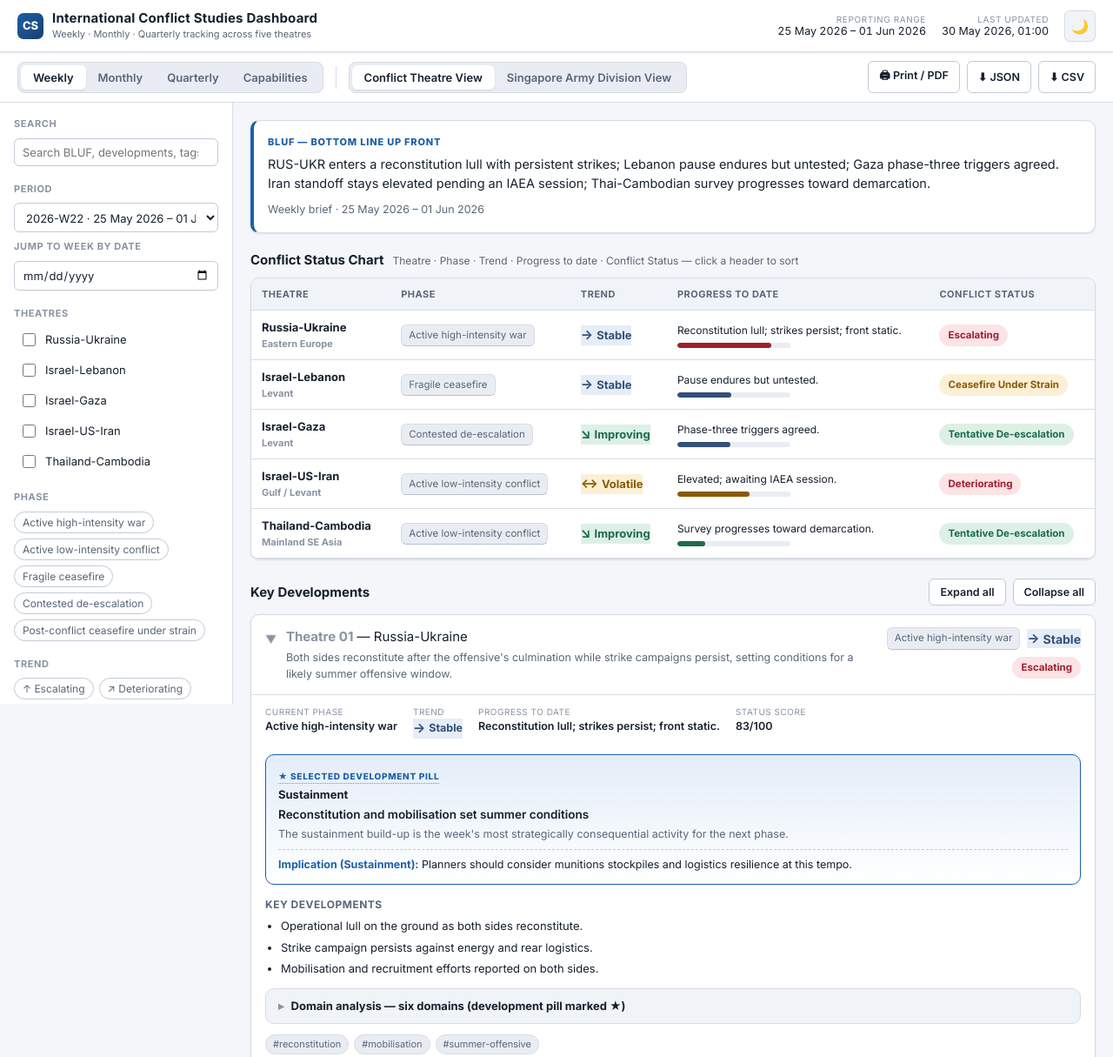
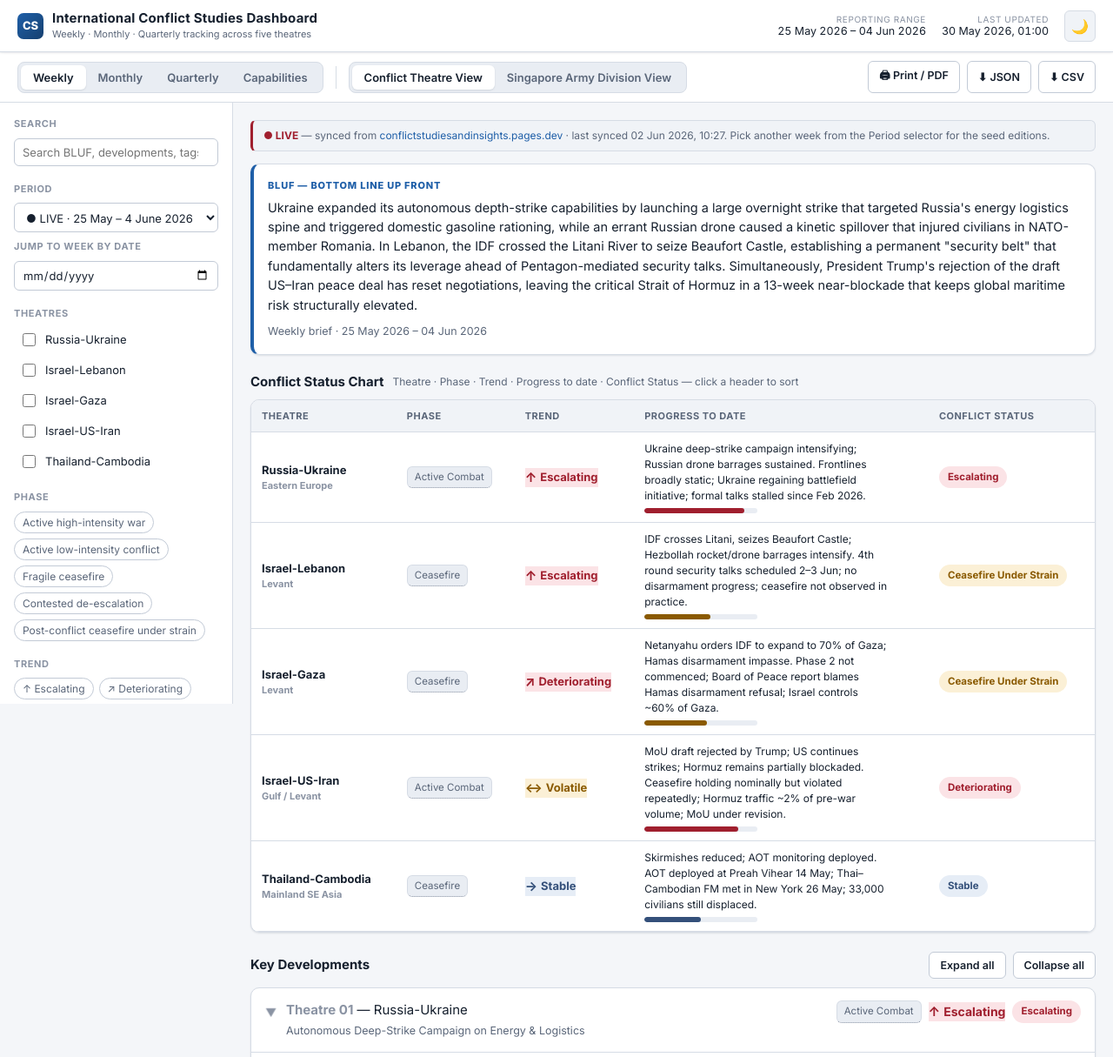
Before and after one commit to chewhaha95/ConflictStudiesDashboard, a website: page conflict-dashboard.html in a window 1280 px wide. Shown: the top 1215 px of the page at 87% size. Drawn offline with nearby package versions, Linux system fonts and the light colour scheme.

Commit message:
Weekly tab: auto-sync 'LIVE' edition from the brief site
- scripts/sync-weekly.js fetches conflictstudiesandinsights.pages.dev and parses
  it (BLUF, status table, theatre cards, watch areas) into the dashboard weekly
  schema -> weekly-live.json (defensive: won't overwrite on a bad parse)
- .github/workflows/sync-weekly.yml runs daily + on demand: sync, commit, deploy
- app.js loads weekly-live.json (if valid) as the default '● LIVE' weekly edition
  with a source/last-synced banner; falls back to seed data if absent
- weekly-live.json seeded from the current edition (25 May – 4 June 2026)
- smoke test: fallback path, schema contract, and synthetic live-edition injection

```diff
--- a/app.js
+++ b/app.js
@@ -364,7 +364,10 @@
 
     // Active period object for the current horizon
     currentPeriod() {
-      if (State.horizon === "weekly")  return DB.weeklyReports.find(w => w.weekId === State.periodId);
+      if (State.horizon === "weekly") {
+        if (DB.liveWeek && State.periodId === DB.liveWeek.weekId) return DB.liveWeek;
+        return DB.weeklyReports.find(w => w.weekId === State.periodId);
+      }
       if (State.horizon === "monthly") return MONTHS.find(m => m.id === State.periodId);
       return QUARTERS.find(q => q.id === State.periodId);
     },
@@ -585,6 +588,12 @@
 
       const container = el(`#view-${horizon} .view-body`);
       let html = "";
+
+      // live-edition banner (weekly tab, synced from the brief site)
+      if (DB.liveWeek && period === DB.liveWeek) {
+        html += `<div class="note-banner live-banner"><strong>● LIVE</strong> — synced from <a href="${esc(period.sourceUrl)}" target="_blank" rel="noopener">conflictstudiesandinsights.pages.dev</a>` +
+          `${period.syncedAt ? ` · last synced ${esc(Time.fmtDateTime(period.syncedAt))}` : ""}. Pick another week from the Period selector for the seed editions.</div>`;
+      }
 
       // mode banner
       if (State.mode === "division") {
@@ -1192,15 +1201,19 @@
       }
       sel.disabled = false;
       let opts = [];
-      if (State.horizon === "weekly")
+      if (State.horizon === "weekly") {
         opts = DB.weeklyReports.map(w => ({ id: w.weekId, label: `${w.weekId} · ${Time.fmtRange(w.weekStart, w.weekEnd)}` }));
-      else if (State.horizon === "monthly")
+        // Live edition (synced from the brief) sits at the top and is the default
+        if (DB.liveWeek) opts.unshift({ id: DB.liveWeek.weekId, label: `● LIVE · ${DB.liveWeek.rangeLabel || "current brief"}` });
+      } else if (State.horizon === "monthly")
         opts = MONTHS.map(m => ({ id: m.id, label: `${m.label} · ${Time.fmtRange(m.start, m.end)}` }));
       else
         opts = QUARTERS.map(qr => ({ id: qr.id, label: `${qr.label} · ${Time.fmtRange(qr.start, qr.end)}` }));
 
-      // default to latest period for the horizon
-      if (!opts.find(o => o.id === State.periodId)) State.periodId = opts[opts.length - 1].id;
+      // default: live edition for weekly (if present), else latest period
+      if (!opts.find(o => o.id === State.periodId)) {
+        State.periodId = (State.horizon === "weekly" && DB.liveWeek) ? DB.liveWeek.weekId : opts[opts.length - 1].id;
+      }
       sel.innerHTML = opts.map(o => `<option value="${o.id}" ${o.id === State.periodId ? "selected" : ""}>${esc(o.label)}</option>`).join("");
     },
 
@@ -1314,6 +1327,16 @@
       QUARTERS = Agg.buildQuarters();
       Caps.computeDynamics();   // derive capability heat & trend from weekly observations
 
+      // Live weekly edition: synced from the brief site into weekly-live.json by
+      // .github/workflows/sync-weekly.yml. Optional — fall back to seed data.
+      try {
+        const r = await fetch("weekly-live.json", { cache: "no-store" });
+        if (r.ok) {
+          const lw = await r.json();
+          if (lw && lw.__live && lw.theatres) DB.liveWeek = lw;
+        }
+      } catch (e) { /* no live edition available — use seed */ }
+
       // header meta
       el("#meta-updated").textContent = Time.fmtDateTime(DB.meta.lastUpdated);
 
--- a/styles.css
+++ b/styles.css
@@ -401,6 +401,8 @@ details.domains[open] > summary::before { transform: rotate(90deg); }
   font-size: 12px; color: var(--text-muted); background: var(--bg-elev-2);
   border: 1px solid var(--border); border-radius: var(--radius-sm); padding: 8px 12px; margin-bottom: 14px;
 }
+.note-banner.live-banner { border-left: 3px solid var(--tone-bad-fg); }
+.note-banner.live-banner strong { color: var(--tone-bad-fg); }
 
 /* ----- Responsive ----------------------------------------------------- */
 @media (max-width: 1100px) { .chart-grid, .domain-grid { grid-template-columns: 1fr; } }
--- /dev/null
+++ b/weekly-live.json
@@ -0,0 +1,212 @@
+{
+  "__live": true,
+  "weekId": "LIVE-2026-06-04",
+  "rangeLabel": "25 May – 4 June 2026",
+  "weekStart": "2026-05-25",
+  "weekEnd": "2026-06-04",
+  "sourceUrl": "https://conflictstudiesandinsights.pages.dev",
+  "syncedAt": "2026-06-02T10:27:37.564Z",
+  "bluf": "Ukraine expanded its autonomous depth-strike capabilities by launching a large overnight strike that targeted Russia's energy logistics spine and triggered domestic gasoline rationing, while an errant Russian drone caused a kinetic spillover that injured civilians in NATO-member Romania. In Lebanon, the IDF crossed the Litani River to seize Beaufort Castle, establishing a permanent \"security belt\" that fundamentally alters its leverage ahead of Pentagon-mediated security talks. Simultaneously, President Trump's rejection of the draft US–Iran peace deal has reset negotiations, leaving the critical Strait of Hormuz in a 13-week near-blockade that keeps global maritime risk structurally elevated.",
+  "theatres": {
+    "RU_UA": {
+      "phase": "Active Combat",
+      "trend": "Escalating",
+      "progressToDate": "Ukraine deep-strike campaign intensifying; Russian drone barrages sustained. Frontlines broadly static; Ukraine regaining battlefield initiative; formal talks stalled since Feb 2026.",
+      "conflictStatusScore": 88,
+      "statusLabel": "Escalating",
+      "bluf": "Autonomous Deep-Strike Campaign on Energy & Logistics",
+      "keyDevelopments": [
+        "216-drone overnight strike hits Russia's energy logistics spine",
+        "Russian drone spillover crossed a NATO civilian-harm threshold"
+      ],
+      "domainAnalysis": {
+        "Fires & Strikes": "Logistics resilience as a force-multiplier — Crimea-wide rationing, M-14 restriction, and milblogger-confirmed shortages demonstrate that targeting an adversary's logistics depth can erode combat power faster than attrition of frontline formations. Sustainment architecture (fuel pre-positioning, dispersal of POL stores, diversification of supply routes) should be stress-tested against scenarios where logistics nodes are held at persistent risk by long-range standoff weapons.",
+        "Intelligence": "Not detailed in this edition.",
+        "Manoeuvre": "Not detailed in this edition.",
+        "Protection": "Protected installations — Russia's targeting of training grounds (Tryokhizbenko and Primorsky Posad) — causing 31 casualties in rear-area training — signals that rear-echelon and training installations are now considered legitimate strike targets. Installation protection plans should incorporate long-range UAS threat modelling, including dispersal protocols, hardening of critical infrastructure, and early-warning integration.",
+        "Sustainment": "AI-enabled drone interdiction changes convoy protection — Ukraine's use of AI-powered Hornet drones against moving food, fuel, and ammunition vehicles shows that logistics convoys are no longer protected simply by distance from the forward line or by Russian jamming. Convoy and formation-protection drills should include AI-assisted loitering munitions that can search a broad area, classify military vehicles, and attack emerging targets without continuous line-of-sight control.",
+        "Command & Control": "Not detailed in this edition."
+      },
+      "selectedDevelopmentPill": {
+        "domain": "Fires & Strikes",
+        "headline": "216-drone overnight strike hits Russia's energy logistics spine",
+        "rationale": "Logistics resilience as a force-multiplier — Crimea-wide rationing, M-14 restriction, and milblogger-confirmed shortages demonstrate that targeting an adversary's logistics depth can erode combat power faster than attrition of frontline formations. Sustainment architecture (fuel pre-positioning, dispersal of POL stores, diversification of supply routes) should be stress-tested against scenarios where logistics nodes are held at persistent risk by long-range standoff weapons."
+      },
+      "watchAreas": "Trump's June deadline has now effectively arrived — no peace talks scheduled. Trump warned of \"significant pressure\" on both sides if the deadline is missed. Watch for any White House move to re-engage or formally declare the deadline passed. Risk of escalation if Trump pivots to pressure tactics.",
+      "sourceLinks": [
+        {
+          "label": "isw",
+          "url": "https://understandingwar.org/research/russia-ukraine/russian-offensive-campaign-assessment-may-31-2026/"
+        },
+        {
+          "label": "aljazeera",
+          "url": "https://www.aljazeera.com/news/2026/5/31/ukrainian-drone-attacks-hit-multiple-russian-targets-including-refinery"
+        },
+        {
+          "label": "bbc",
+          "url": "https://www.bbc.com/news/articles/cdjp0n7rn41o"
+        },
+        {
+          "label": "thenational",
+          "url": "https://www.thenationalnews.com/news/europe/2026/05/29/nato-member-romania-says-russian-drone-hit-block-of-flats/"
+        }
+      ],
+      "tags": [
+        "fires-strikes",
+        "sustainment",
+        "regional-spillover"
+      ]
+    },
+    "IL_LB": {
+      "phase": "Ceasefire",
+      "trend": "Escalating",
+      "progressToDate": "IDF crosses Litani, seizes Beaufort Castle; Hezbollah rocket/drone barrages intensify. 4th round security talks scheduled 2–3 Jun; no disarmament progress; ceasefire not observed in practice.",
+      "conflictStatusScore": 58,
+      "statusLabel": "Ceasefire Under Strain",
+      "bluf": "Litani Crossed, \"Security Belt\" Established",
+      "keyDevelopments": [
+        "IDF seizes Beaufort Castle & crosses Litani — first since 2000"
+      ],
+      "domainAnalysis": {
+        "Fires & Strikes": "Not detailed in this edition.",
+        "Intelligence": "Not detailed in this edition.",
+        "Manoeuvre": "IDF seizes Beaufort Castle & crosses Litani — first since 2000",
+        "Protection": "IDF seizes Beaufort Castle & crosses Litani — first since 2000",
+        "Sustainment": "Not detailed in this edition.",
+        "Command & Control": "Not detailed in this edition."
+      },
+      "selectedDevelopmentPill": {
+        "domain": "Manoeuvre",
+        "headline": "IDF seizes Beaufort Castle & crosses Litani — first since 2000",
+        "rationale": "Litani Crossed, \"Security Belt\" Established"
+      },
+      "watchAreas": "2–3 June — State Department political-track talks (4th round, Washington). Lebanese officials want binding commitments; Israel unlikely to concede troop withdrawal without Hezbollah disarmament guarantees.",
+      "sourceLinks": [
+        {
+          "label": "aljazeera",
+          "url": "https://www.aljazeera.com/news/2026/5/31/israeli-forces-push-past-lebanons-litani-river-how-significant-is-it"
+        },
+        {
+          "label": "al-monitor",
+          "url": "https://www.al-monitor.com/originals/2026/05/lebanon-pm-denounces-israeli-campaign-fresh-strikes-hit-south"
+        }
+      ],
+      "tags": [
+        "manoeuvre",
+        "protection"
+      ]
+    },
+    "IL_GZ": {
+      "phase": "Ceasefire",
+      "trend": "Deteriorating",
+      "progressToDate": "Netanyahu orders IDF to expand to 70% of Gaza; Hamas disarmament impasse. Phase 2 not commenced; Board of Peace report blames Hamas disarmament refusal; Israel controls ~60% of Gaza.",
+      "conflictStatusScore": 55,
+      "statusLabel": "Ceasefire Under Strain",
+      "bluf": "Phase 2 Disarmament Impasse Becomes Structural",
+      "keyDevelopments": [
+        "The Gaza stabilisation freeze and the Phase 2 deadlock"
+      ],
+      "domainAnalysis": {
+        "Fires & Strikes": "Not detailed in this edition.",
+        "Intelligence": "Not detailed in this edition.",
+        "Manoeuvre": "Not detailed in this edition.",
+        "Protection": "Not detailed in this edition.",
+        "Sustainment": "Not detailed in this edition.",
+        "Command & Control": "Phase-gated stabilisation — Gaza illustrates that international stabilisation force deployment is contingent on a functioning Phase 2 political agreement (disarmament and withdrawal sequencing). Any contingency planning for regional HADR or peacekeeping must gate force commitment to verified political conditions: if disarmament or political transition phases are not credibly implemented, deploying a stabilisation element creates exposure without effect."
+      },
+      "selectedDevelopmentPill": {
+        "domain": "Command & Control",
+        "headline": "The Gaza stabilisation freeze and the Phase 2 deadlock",
+        "rationale": "Phase-gated stabilisation — Gaza illustrates that international stabilisation force deployment is contingent on a functioning Phase 2 political agreement (disarmament and withdrawal sequencing). Any contingency planning for regional HADR or peacekeeping must gate force commitment to verified political conditions: if disarmament or political transition phases are not credibly implemented, deploying a stabilisation element creates exposure without effect."
+      },
+      "watchAreas": "~4 June per mediators — Hamas disarmament talks resuming in Egypt. Watch whether Egypt/Qatar/Turkey can bridge the gap. Failure to progress raises the probability of Israel renewing large-scale military operations.",
+      "sourceLinks": [
+        {
+          "label": "jpost",
+          "url": "https://www.jpost.com/middle-east/article-897395"
+        },
+        {
+          "label": "nyt",
+          "url": "https://www.nytimes.com/2026/05/26/world/middleeast/trump-middle-east-peace-deals.html"
+        }
+      ],
+      "tags": [
+        "civil-military",
+        "diplomacy"
+      ]
+    },
+    "IL_US_IR": {
+      "phase": "Active Combat",
+      "trend": "Volatile",
+      "progressToDate": "MoU draft rejected by Trump; US continues strikes; Hormuz remains partially blockaded. Ceasefire holding nominally but violated repeatedly; Hormuz traffic ~2% of pre-war volume; MoU under revision.",
+      "conflictStatusScore": 83,
+      "statusLabel": "Deteriorating",
+      "bluf": "Trump Rejects MoU; 13-Week Hormuz Near-Blockade Continues",
+      "keyDevelopments": [
+        "MoU draft rejected: Hormuz remains in 13-week near-blockade"
+      ],
+      "domainAnalysis": {
+        "Fires & Strikes": "Not detailed in this edition.",
+        "Intelligence": "Not detailed in this edition.",
+        "Manoeuvre": "Not detailed in this edition.",
+        "Protection": "Not detailed in this edition.",
+        "Sustainment": "Not detailed in this edition.",
+        "Command & Control": "Fuel and logistics resilience — operational fuel posture (POL stocks, strategic reserves, fuel contract assumptions, and training tempo planning) should be stress-tested against a scenario where Hormuz remains partially blocked through Q3 2026. Oil prices have already spiked; oil company executives warned of further rises within weeks if the blockade persists. Exercises and training programmes with high fuel consumption profiles may require re-scheduling or rationing under extended disruption scenarios."
+      },
+      "selectedDevelopmentPill": {
+        "domain": "Command & Control",
+        "headline": "MoU draft rejected: Hormuz remains in 13-week near-blockade",
+        "rationale": "Fuel and logistics resilience — operational fuel posture (POL stocks, strategic reserves, fuel contract assumptions, and training tempo planning) should be stress-tested against a scenario where Hormuz remains partially blocked through Q3 2026. Oil prices have already spiked; oil company executives warned of further rises within weeks if the blockade persists. Exercises and training programmes with high fuel consumption profiles may require re-scheduling or rationing under extended disruption scenarios."
+      },
+      "watchAreas": "~2 June — Trump rejected the MoU on 30 May, demanding tougher nuclear terms. Iran given ~3 days to respond.",
+      "sourceLinks": [
+        {
+          "label": "isw",
+          "url": "https://understandingwar.org/research/middle-east/iran-update-special-report-may-31-2026/"
+        },
+        {
+          "label": "nyt",
+          "url": "https://www.nytimes.com/2026/05/29/business/strait-hormuz-shipping-insurance-iran.html"
+        }
+      ],
+      "tags": [
+        "diplomacy",
+        "sloc"
+      ]
+    },
+    "TH_KH": {
+      "phase": "Ceasefire",
+      "trend": "Stable",
+      "progressToDate": "Skirmishes reduced; AOT monitoring deployed. AOT deployed at Preah Vihear 14 May; Thai–Cambodian FM met in New York 26 May; 33,000 civilians still displaced.",
+      "conflictStatusScore": 50,
+      "statusLabel": "Stable",
+      "bluf": "24-Hour Livestream as Counter-IO Tool",
+      "keyDevelopments": [
+        "Royal Thai Navy uses persistent livestream to control border narrative"
+      ],
+      "domainAnalysis": {
+        "Fires & Strikes": "Not detailed in this edition.",
+        "Intelligence": "Not detailed in this edition.",
+        "Manoeuvre": "Not detailed in this edition.",
+        "Protection": "Not detailed in this edition.",
+        "Sustainment": "Not detailed in this edition.",
+        "Command & Control": "Not detailed in this edition."
+      },
+      "selectedDevelopmentPill": {
+        "domain": "Fires & Strikes",
+        "headline": "Royal Thai Navy uses persistent livestream to control border narrative",
+        "rationale": "24-Hour Livestream as Counter-IO Tool"
+      },
+      "watchAreas": "Thai–Cambodian Foreign Ministers met 26 May in New York. Next milestone: follow-up FM-level meeting, date unconfirmed. Low kinetic risk this week.",
+      "sourceLinks": [
+        {
+          "label": "thestar",
+          "url": "https://www.thestar.com.my/aseanplus/aseanplus-news/2026/05/30/thai-navy-launches-24-hour-livestreams-of-cambodian-border-to-debunk-smuggling-rumours"
+        }
+      ],
+      "tags": [
+        "information-operations"
+      ]
+    }
+  }
+}
```
Also changed, not shown: scripts/smoke-test.js (+57 -1 lines), scripts/sync-weekly.js (added, +219 -0 lines), .github/workflows/sync-weekly.yml (added).
